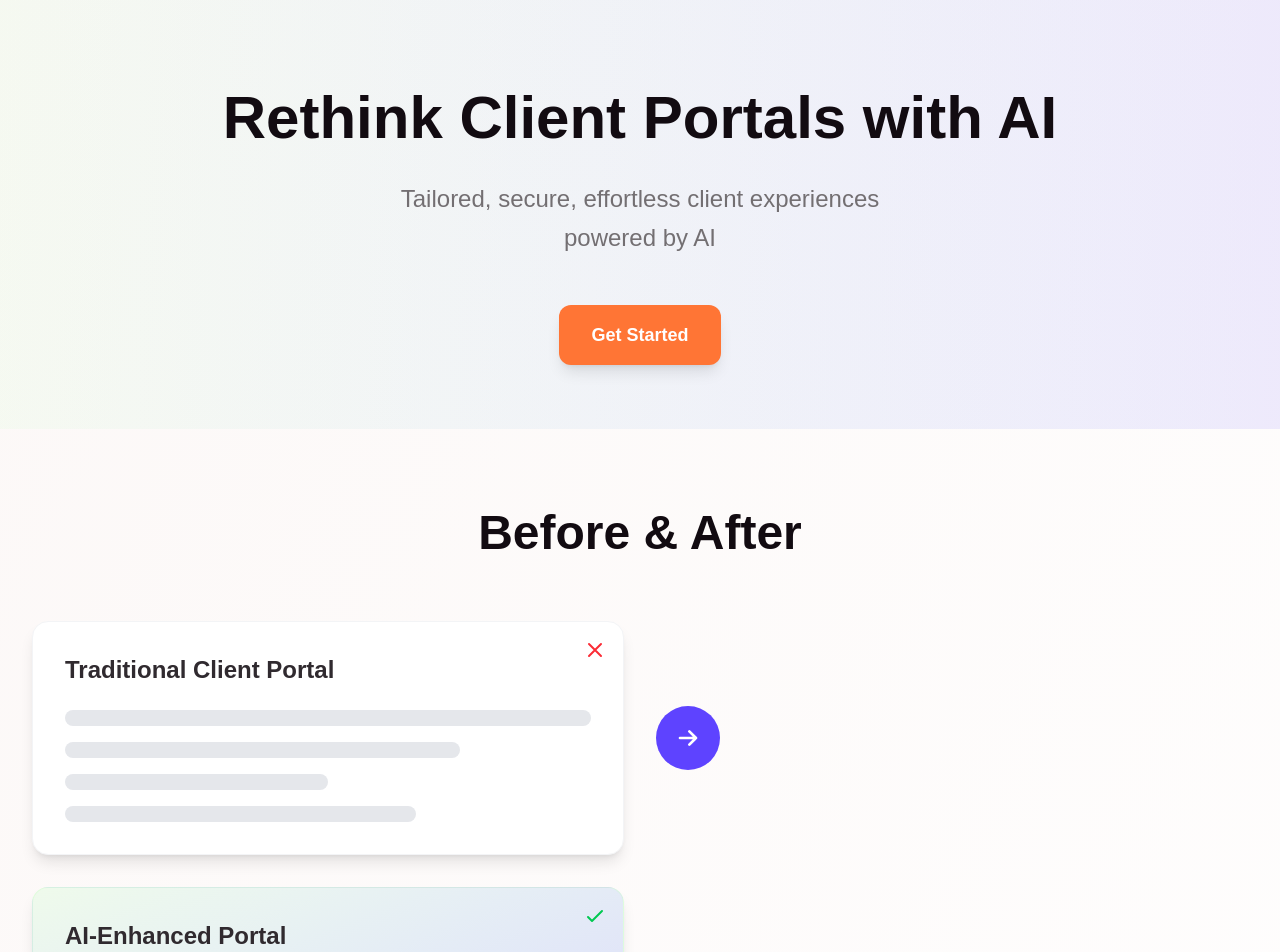
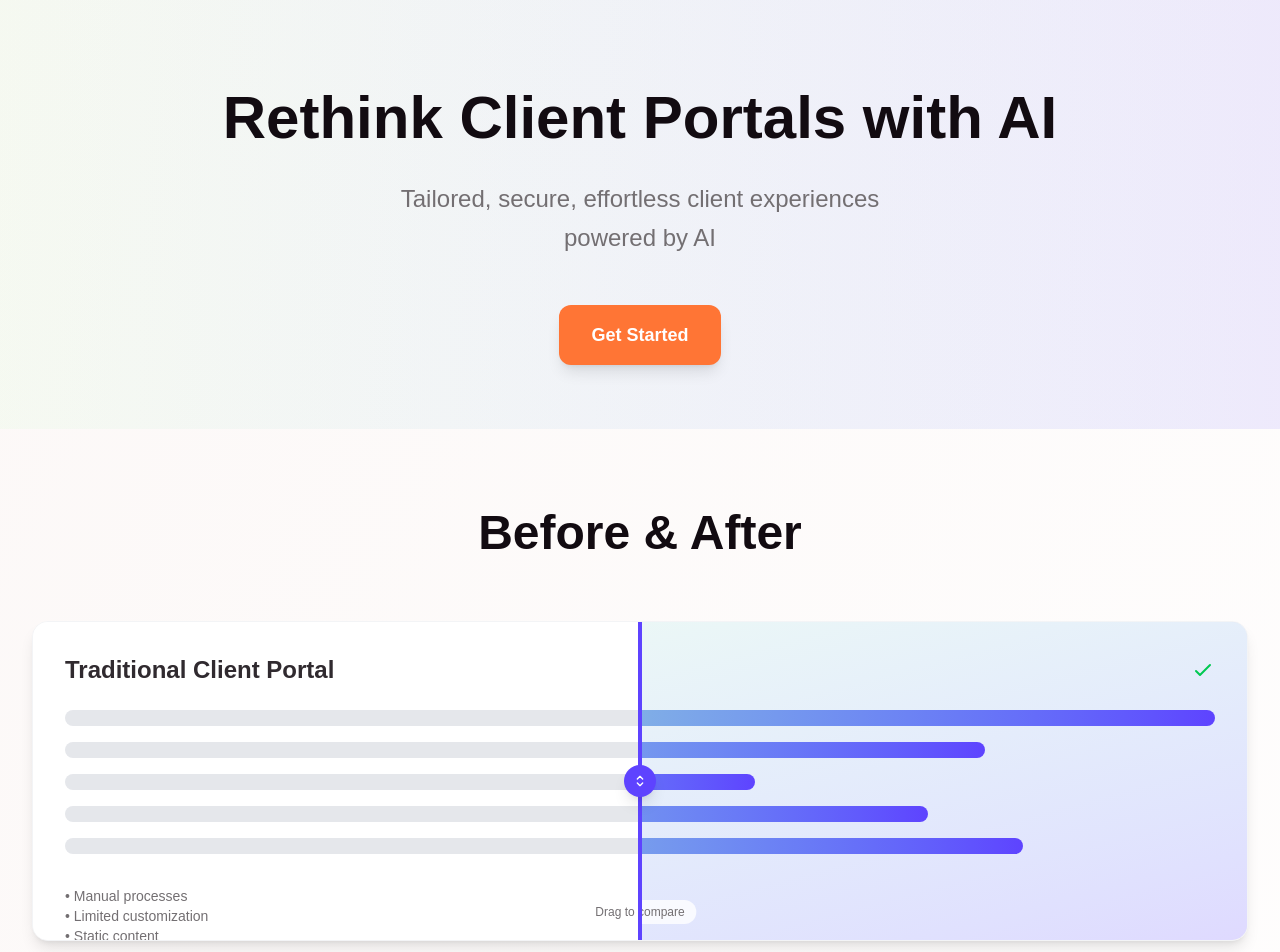
Before and after one commit to Thomas-Machielsen/ai-frontpage, a Next.js app: page / in a window 1280 px wide. Shown: the top 952 px of the page. Built offline with nearby package versions, Linux system fonts and the light colour scheme.

Commit message:
feat: create draggable hero

```diff
--- a/app/page.tsx
+++ b/app/page.tsx
@@ -1,10 +1,46 @@
 "use client";
 
-import { useState } from "react";
+import React, { useCallback, useRef, useState } from "react";
 
 export default function Home() {
   const [users, setUsers] = useState("");
   const [scope, setScope] = useState("");
+  const [dividerPosition, setDividerPosition] = useState(50); // Percentage from left
+  const [isDragging, setIsDragging] = useState(false);
+  const containerRef = useRef<HTMLDivElement>(null);
+
+  const handleMouseDown = useCallback((e: React.MouseEvent) => {
+    setIsDragging(true);
+    e.preventDefault();
+  }, []);
+
+  const handleMouseMove = useCallback(
+    (e: MouseEvent) => {
+      if (!isDragging || !containerRef.current) return;
+
+      const rect = containerRef.current.getBoundingClientRect();
+      const x = e.clientX - rect.left;
+      const percentage = Math.max(10, Math.min(90, (x / rect.width) * 100));
+      setDividerPosition(percentage);
+    },
+    [isDragging]
+  );
+
+  const handleMouseUp = useCallback(() => {
+    setIsDragging(false);
+  }, []);
+
+  // Add event listeners for mouse move and up
+  React.useEffect(() => {
+    if (isDragging) {
+      document.addEventListener("mousemove", handleMouseMove);
+      document.addEventListener("mouseup", handleMouseUp);
+      return () => {
+        document.removeEventListener("mousemove", handleMouseMove);
+        document.removeEventListener("mouseup", handleMouseUp);
+      };
+    }
+  }, [isDragging, handleMouseMove, handleMouseUp]);
 
   return (
     <div className="min-h-screen bg-gradient-to-br from-[#FCF8F7] to-white">
@@ -32,19 +68,23 @@ export default function Home() {
           Before & After
         </h2>
 
-        <div className="grid grid-cols-1 lg:grid-cols-2 gap-8 items-center mb-16">
-          {/* Traditional Portal */}
-          <div className="bg-white rounded-2xl shadow-lg border border-gray-100 p-8 relative">
-            <h3 className="text-2xl font-semibold text-[#302A2F] mb-6">
+        {/* Interactive Before/After Slider */}
+        <div className="mb-16">
+          <div
+            ref={containerRef}
+            className="relative h-80 bg-white rounded-2xl shadow-lg border border-gray-100 overflow-hidden cursor-col-resize"
+            style={{ userSelect: "none" }}
+          >
+            {/* Traditional Portal (Left Side) */}
+            <div
+              className="absolute inset-0 bg-white p-8"
+              style={{ clipPath: `inset(0 ${100 - dividerPosition}% 0 0)` }}
+            >
+              <div className="flex items-center justify-between mb-6">
+                <h3 className="text-2xl font-semibold text-[#302A2F]">
                   Traditional Client Portal
                 </h3>
-            <div className="space-y-4">
-              <div className="h-4 bg-gray-200 rounded-full"></div>
-              <div className="h-4 bg-gray-200 rounded-full w-3/4"></div>
-              <div className="h-4 bg-gray-200 rounded-full w-1/2"></div>
-              <div className="h-4 bg-gray-200 rounded-full w-2/3"></div>
-            </div>
-            <div className="absolute top-4 right-4 text-red-500">
+                <div className="text-red-500">
                   <svg
                     className="w-6 h-6"
                     fill="none"
@@ -60,38 +100,33 @@ export default function Home() {
                   </svg>
                 </div>
               </div>
-
-          {/* Arrow */}
-          <div className="flex justify-center lg:justify-start">
-            <div className="bg-[#5E43FF] text-white p-4 rounded-full">
-              <svg
-                className="w-8 h-8"
-                fill="none"
-                stroke="currentColor"
-                viewBox="0 0 24 24"
-              >
-                <path
-                  strokeLinecap="round"
-                  strokeLinejoin="round"
-                  strokeWidth={2}
-                  d="M13 7l5 5m0 0l-5 5m5-5H6"
-                />
-              </svg>
+              <div className="space-y-4">
+                <div className="h-4 bg-gray-200 rounded-full"></div>
+                <div className="h-4 bg-gray-200 rounded-full w-3/4"></div>
+                <div className="h-4 bg-gray-200 rounded-full w-1/2"></div>
+                <div className="h-4 bg-gray-200 rounded-full w-2/3"></div>
+                <div className="h-4 bg-gray-200 rounded-full w-4/5"></div>
+              </div>
+              <div className="mt-8 text-sm text-[#736F72]">
+                • Manual processes
+                <br />
+                • Limited customization
+                <br />
+                • Static content
+                <br />• Basic functionality
               </div>
             </div>
 
-          {/* AI-Enhanced Portal */}
-          <div className="bg-gradient-to-br from-[#B9FFB7]/20 to-[#5E43FF]/20 rounded-2xl shadow-lg border border-[#B9FFB7]/30 p-8 relative">
-            <h3 className="text-2xl font-semibold text-[#302A2F] mb-6">
+            {/* AI-Enhanced Portal (Right Side) */}
+            <div
+              className="absolute inset-0 bg-gradient-to-br from-[#B9FFB7]/20 to-[#5E43FF]/20 p-8"
+              style={{ clipPath: `inset(0 0 0 ${dividerPosition}%)` }}
+            >
+              <div className="flex items-center justify-between mb-6">
+                <h3 className="text-2xl font-semibold text-[#302A2F]">
                   AI-Enhanced Portal
                 </h3>
-            <div className="space-y-4">
-              <div className="h-4 bg-gradient-to-r from-[#B9FFB7] to-[#5E43FF] rounded-full"></div>
-              <div className="h-4 bg-gradient-to-r from-[#B9FFB7] to-[#5E43FF] rounded-full w-4/5"></div>
-              <div className="h-4 bg-gradient-to-r from-[#B9FFB7] to-[#5E43FF] rounded-full w-3/5"></div>
-              <div className="h-4 bg-gradient-to-r from-[#B9FFB7] to-[#5E43FF] rounded-full w-3/4"></div>
-            </div>
-            <div className="absolute top-4 right-4 text-green-500">
+                <div className="text-green-500">
                   <svg
                     className="w-6 h-6"
                     fill="none"
@@ -105,6 +140,54 @@ export default function Home() {
                       d="M5 13l4 4L19 7"
                     />
                   </svg>
+                </div>
+              </div>
+              <div className="space-y-4">
+                <div className="h-4 bg-gradient-to-r from-[#B9FFB7] to-[#5E43FF] rounded-full"></div>
+                <div className="h-4 bg-gradient-to-r from-[#B9FFB7] to-[#5E43FF] rounded-full w-4/5"></div>
+                <div className="h-4 bg-gradient-to-r from-[#B9FFB7] to-[#5E43FF] rounded-full w-3/5"></div>
+                <div className="h-4 bg-gradient-to-r from-[#B9FFB7] to-[#5E43FF] rounded-full w-3/4"></div>
+                <div className="h-4 bg-gradient-to-r from-[#B9FFB7] to-[#5E43FF] rounded-full w-5/6"></div>
+              </div>
+              <div className="mt-8 text-sm text-[#302A2F] font-medium">
+                • AI-powered automation
+                <br />
+                • Dynamic personalization
+                <br />
+                • Smart content delivery
+                <br />• Predictive insights
+              </div>
+            </div>
+
+            {/* Draggable Divider */}
+            <div
+              className="absolute top-0 bottom-0 w-1 bg-[#5E43FF] cursor-col-resize z-10 shadow-lg"
+              style={{
+                left: `${dividerPosition}%`,
+                transform: "translateX(-50%)",
+              }}
+              onMouseDown={handleMouseDown}
+            >
+              <div className="absolute top-1/2 left-1/2 transform -translate-x-1/2 -translate-y-1/2 w-8 h-8 bg-[#5E43FF] rounded-full shadow-lg flex items-center justify-center">
+                <svg
+                  className="w-4 h-4 text-white"
+                  fill="none"
+                  stroke="currentColor"
+                  viewBox="0 0 24 24"
+                >
+                  <path
+                    strokeLinecap="round"
+                    strokeLinejoin="round"
+                    strokeWidth={2}
+                    d="M8 9l4-4 4 4M8 15l4 4 4-4"
+                  />
+                </svg>
+              </div>
+            </div>
+
+            {/* Drag instruction */}
+            <div className="absolute bottom-4 left-1/2 transform -translate-x-1/2 text-xs text-[#736F72] bg-white/80 px-3 py-1 rounded-full">
+              Drag to compare
             </div>
           </div>
         </div>
```
Lines whose indentation alone changed are shown as unchanged.
